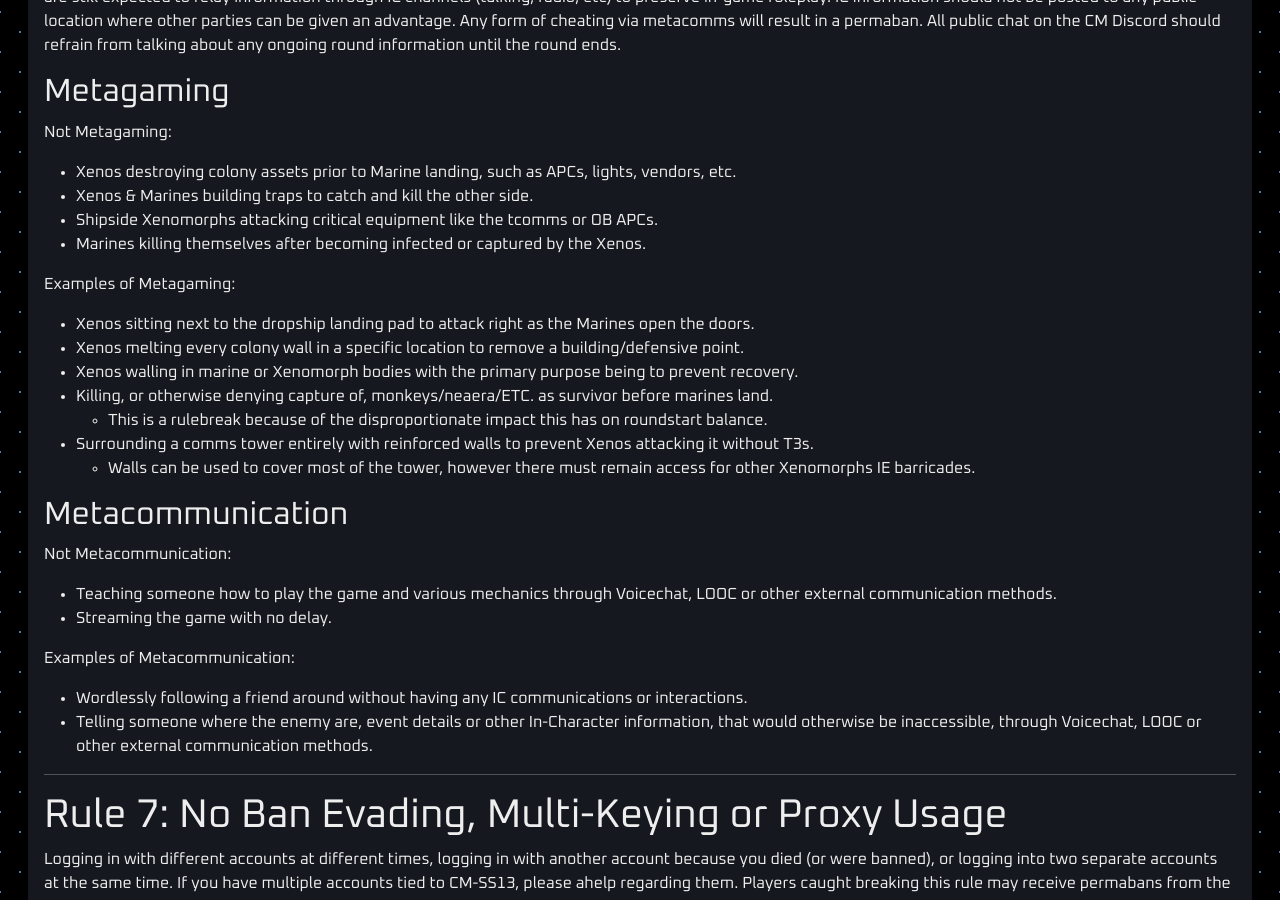
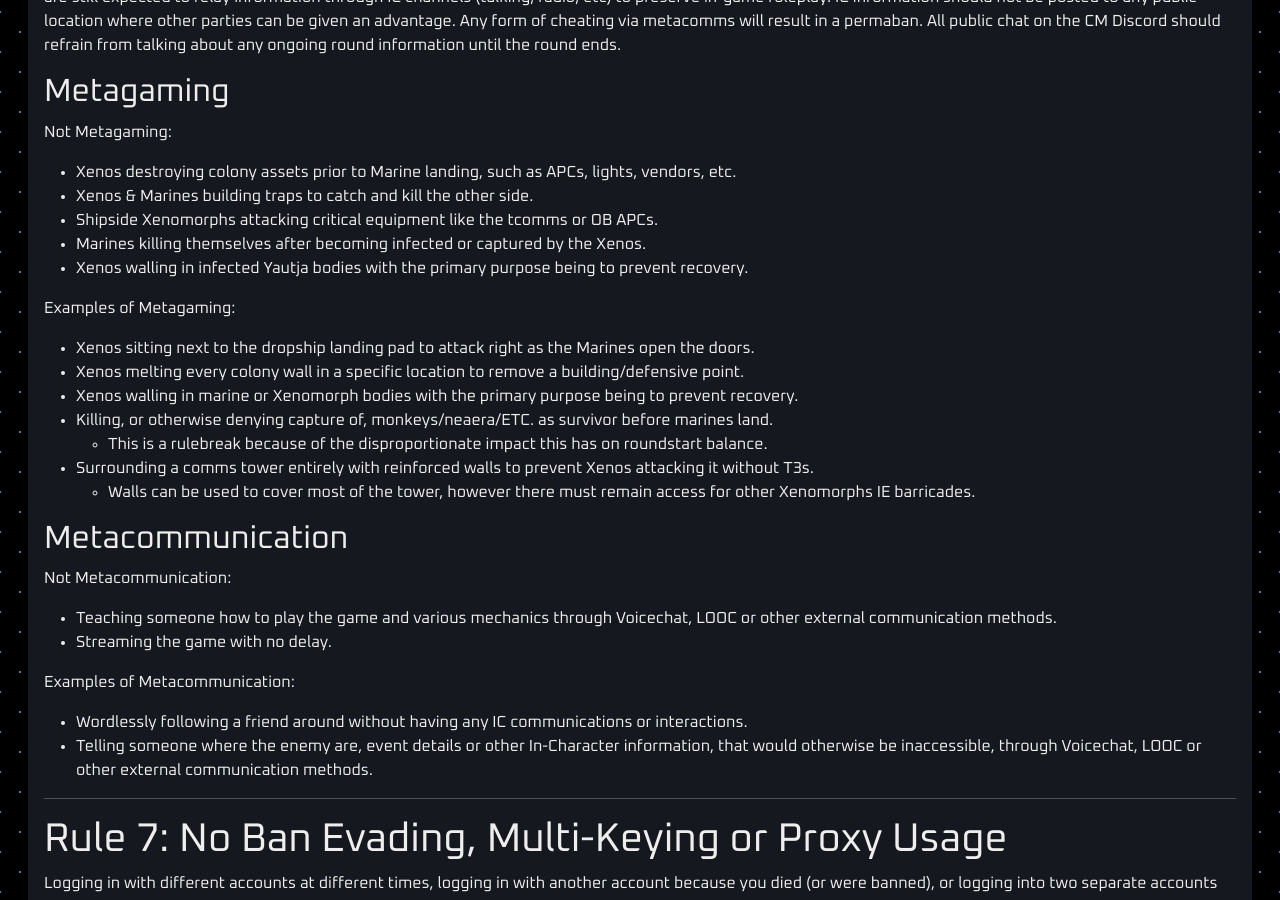
Before and after one commit to cmss13-devs/web, a Jekyll site: the page built from rules.md, in a window 1280 px wide and 900 px high, scrolled down 8028 px. Built offline with Jekyll 4.4.1, drawn with Linux system fonts in a browser that asks for light colours.

Commit message:
Allowing Xenos walling in infected Yautja bodies.
Added a new rule regarding Xenos walling in infected Yautja bodies to prevent recovery.

```diff
--- a/rules.md
+++ b/rules.md
@@ -308,6 +308,7 @@ Not Metagaming:
 - Xenos & Marines building traps to catch and kill the other side.
 - Shipside Xenomorphs attacking critical equipment like the tcomms or OB APCs.
 - Marines killing themselves after becoming infected or captured by the Xenos.
+- Xenos walling in infected Yautja bodies with the primary purpose being to prevent recovery.
 
 Examples of Metagaming:
 - Xenos sitting next to the dropship landing pad to attack right as the Marines open the doors.
```
